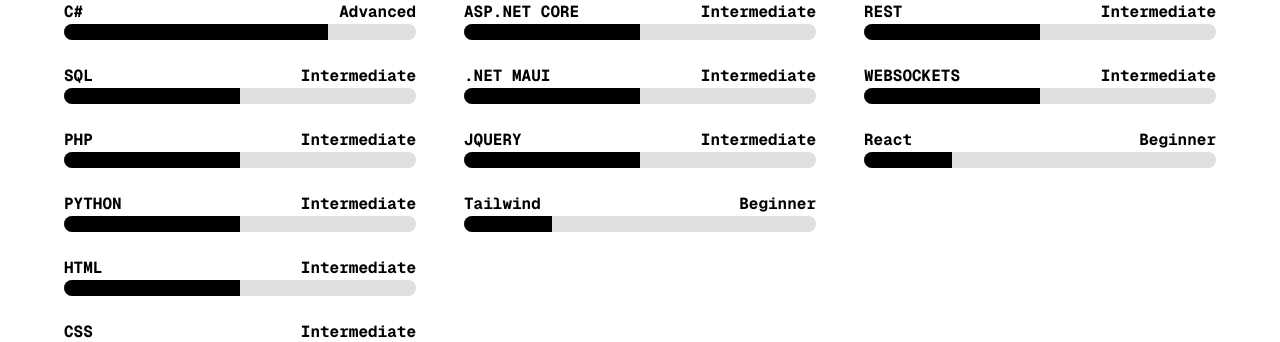
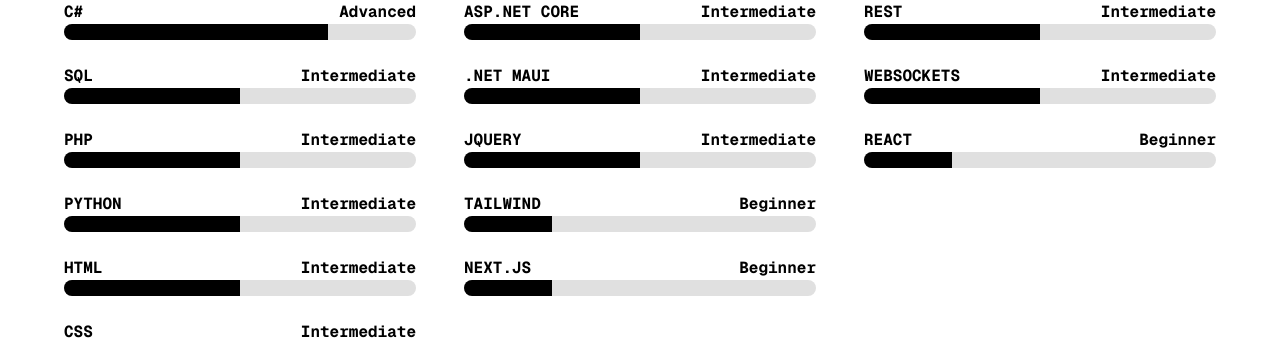
Before and after one commit to JohnNasitem/Website-Portfolio, a Next.js app in the folder Portfolio/: page / in a window 1280 px wide. Shown: the part 1260-1602 px from the top of the page. Built offline with nearby package versions, Linux system fonts and the light colour scheme.

Commit message:
added next js

```diff
--- a/Portfolio/src/components/skills-section.tsx
+++ b/Portfolio/src/components/skills-section.tsx
@@ -50,13 +50,14 @@ const SkillsSection = () => {
                         <SkillField name="ASP.NET CORE" strenghtLevel={SKillLevel.Intermediate}/>
                         <SkillField name=".NET MAUI" strenghtLevel={SKillLevel.Intermediate}/>
                         <SkillField name="JQUERY" strenghtLevel={SKillLevel.Intermediate}/>
-                        <SkillField name="Tailwind" strenghtLevel={SKillLevel.Beginner}/>
+                        <SkillField name="TAILWIND" strenghtLevel={SKillLevel.Beginner}/>
+                        <SkillField name="NEXT.JS" strenghtLevel={SKillLevel.Beginner}/>
                     </div>
                     <div>
                         <h3 className='text-center font-bold text-2xl'>Other</h3>
                         <SkillField name="REST" strenghtLevel={SKillLevel.Intermediate}/>
                         <SkillField name="WEBSOCKETS" strenghtLevel={SKillLevel.Intermediate}/>
-                        <SkillField name="React" strenghtLevel={SKillLevel.Beginner}/>
+                        <SkillField name="REACT" strenghtLevel={SKillLevel.Beginner}/>
                     </div>
                 </div>
             </div>
```
